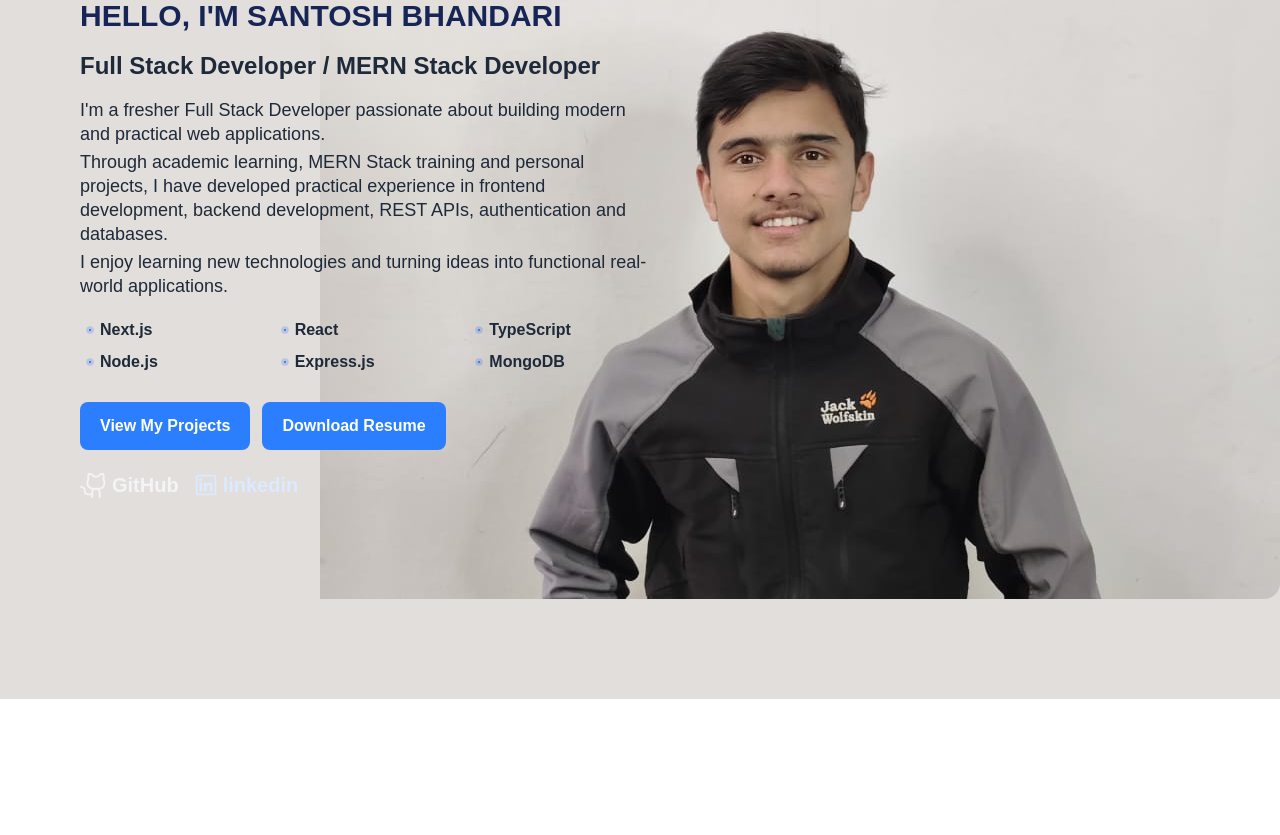
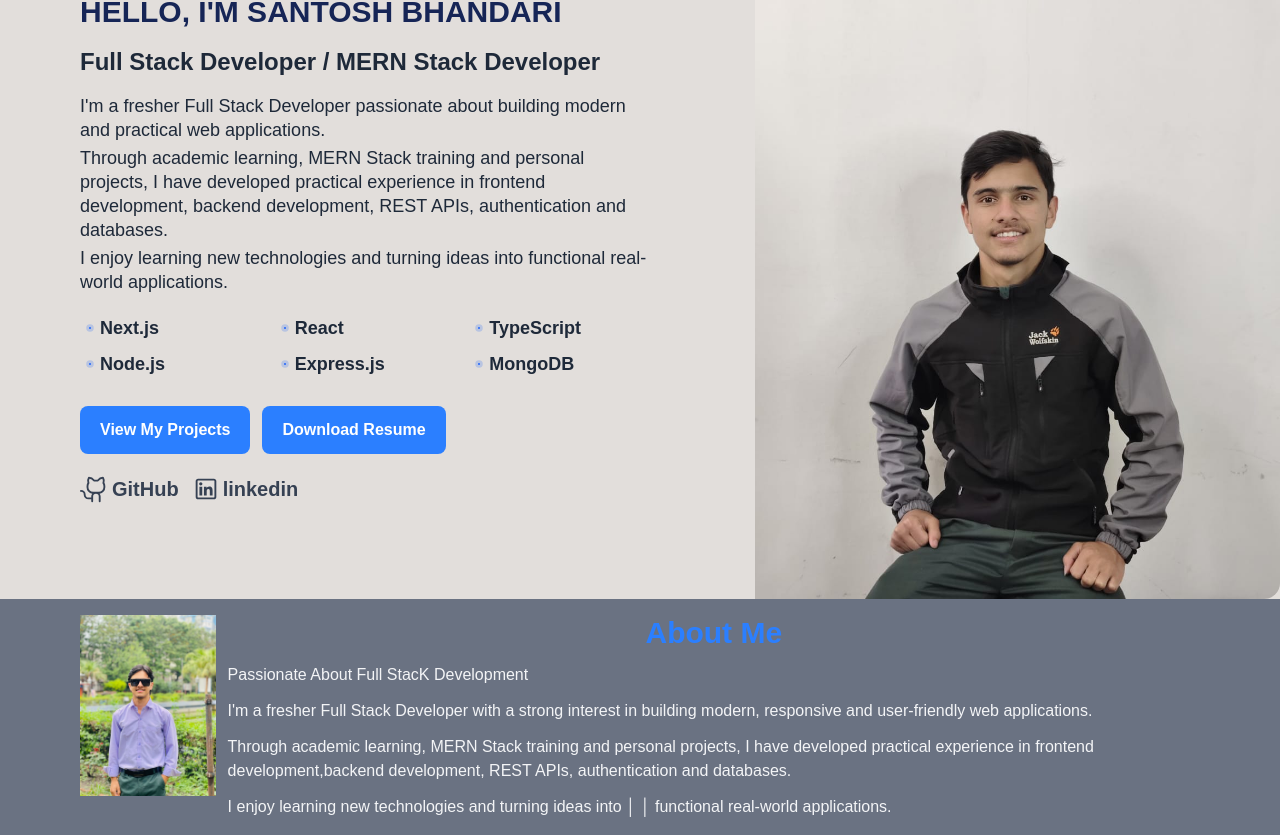
Before and after one commit to SantoshBhandari7/Portfolio, a Next.js app: page / in a window 1280 px wide. Shown: the part 166-1001 px from the top of the page. Before the commit the page ends 865 px from the top, so only its background shows below. Built offline with nearby package versions, Linux system fonts and the light colour scheme.

Commit message:
some chnages in heropage

```diff
--- a/app/page.tsx
+++ b/app/page.tsx
@@ -1,3 +1,4 @@
+import AboutPage from "@/components/about/page";
 import HeroPage from "@/components/hero/hero";
 import NavBar from "@/components/navbar";
 import Image from "next/image";
@@ -7,6 +8,7 @@ export default function Home() {
     <div>
       <NavBar />
       <HeroPage />
+      <AboutPage />
     </div>
   );
 }
--- a/components/about/page.tsx
+++ b/components/about/page.tsx
@@ -0,0 +1,42 @@
+import Image from "next/image";
+import React from "react";
+
+const AboutPage = () => {
+  return (
+    <main className="w-full min-h-full ">
+      <section className="flex  bg-gray-500 h-full  w-full gap-3 px-20 py-4">
+        <div>
+          <Image
+            src={"/herophoto.jpg"}
+            alt="Santosh Bhandari"
+            width={200}
+            height={300}
+          />
+        </div>
+        <div className="text-gray-100 flex flex-col gap-3">
+          <h1 className="text-2xl font-bold text-blue-500 sm:text-2xl lg:text-3xl text-center">
+            About Me
+          </h1>
+          <h3>Passionate About Full StacK Development</h3>
+          <p>
+            I'm a fresher Full Stack Developer with a strong interest in
+            building modern, responsive and user-friendly web applications.
+          </p>
+          <p>
+            Through academic learning, MERN Stack training and personal
+            projects, I have developed practical experience in frontend
+            development,backend development, REST APIs, authentication and
+            databases.
+          </p>
+          <p>
+            {" "}
+            I enjoy learning new technologies and turning ideas into │ │
+            functional real-world applications.{" "}
+          </p>
+        </div>
+      </section>
+    </main>
+  );
+};
+
+export default AboutPage;
--- a/components/hero/hero.tsx
+++ b/components/hero/hero.tsx
@@ -5,19 +5,19 @@ import { PiDotDuotone, PiGithubLogo } from "react-icons/pi";
 
 const HeroPage = () => {
   return (
-    <main className="w-full">
-      <section className="relative min-h-screen overflow-hidden bg-[#E2DEDB] ">
+    <main className="w-full ">
+      <section className="relative min-h-[50vh] overflow-hidden bg-[#E2DEDB] ">
         <div
           className="
             relative
             min-h-150
             w-full
           bg-no-repeat
+          bg-contain
             bg-right
             sm:min-h-163
             lg:min-h-175
             lg:bg-right
-            border-none
            rounded-2xl
 
 
@@ -28,7 +28,7 @@ const HeroPage = () => {
           }}
         >
           {/* Content */}
-          <div className="flex  min-h-[150 items-center px-5 py-10 sm:min-h-163 sm:px-10 lg:min-h-175 lg:px-20">
+          <div className="flex min-h-[150 items-center px-5 py-10 sm:min-h-163 sm:px-10 lg:min-h-175 lg:px-20">
             <div className="max-w-xl">
               <h1 className="text-3xl font-bold flex text-blue-950 sm:text-2xl lg:text-3xl">
                 HELLO, I'M SANTOSH BHANDARI
@@ -61,7 +61,7 @@ const HeroPage = () => {
                 ].map((skill) => (
                   <p
                     key={skill}
-                    className="flex items-center text-xl font-semibold text-gray-800 sm:text-base"
+                    className="flex items-center text-xl font-semibold text-gray-800 sm:text-base lg:text-lg"
                   >
                     <PiDotDuotone size={20} className="text-blue-600" />
                     {skill}
@@ -84,17 +84,21 @@ const HeroPage = () => {
                   Download Resume
                 </Link>
               </div>
-              <div className="text-black flex gap-3 mt-5 ">
+              <div className="text-black flex gap-3 mt-5 flex-wrap items-center ">
                 <Link
                   href={"https://github.com/SantoshBhandari7"}
-                  className="flex justify-center items-center gap-0.5 font-bold text-xl sm:text-gray-100"
+                  target="_blank"
+                  rel="noopener noreferrer"
+                  className="flex justify-center items-center gap-0.5 font-bold text-xl sm:text-gray-100 lg:text-gray-700"
                 >
                   <PiGithubLogo size={30} />
                   GitHub
                 </Link>
                 <Link
                   href={"/www.linkedin.com"}
-                  className="flex gap-0.5 text-xl justify-center items-center font-bold sm:text-blue-100"
+                  target="_blank"
+                  rel="noopener noreferrer"
+                  className="flex gap-0.5 text-xl justify-center items-center font-bold sm:text-blue-100 lg:text-gray-700"
                 >
                   <LiaLinkedin size={30} /> linkedin
                 </Link>
```
